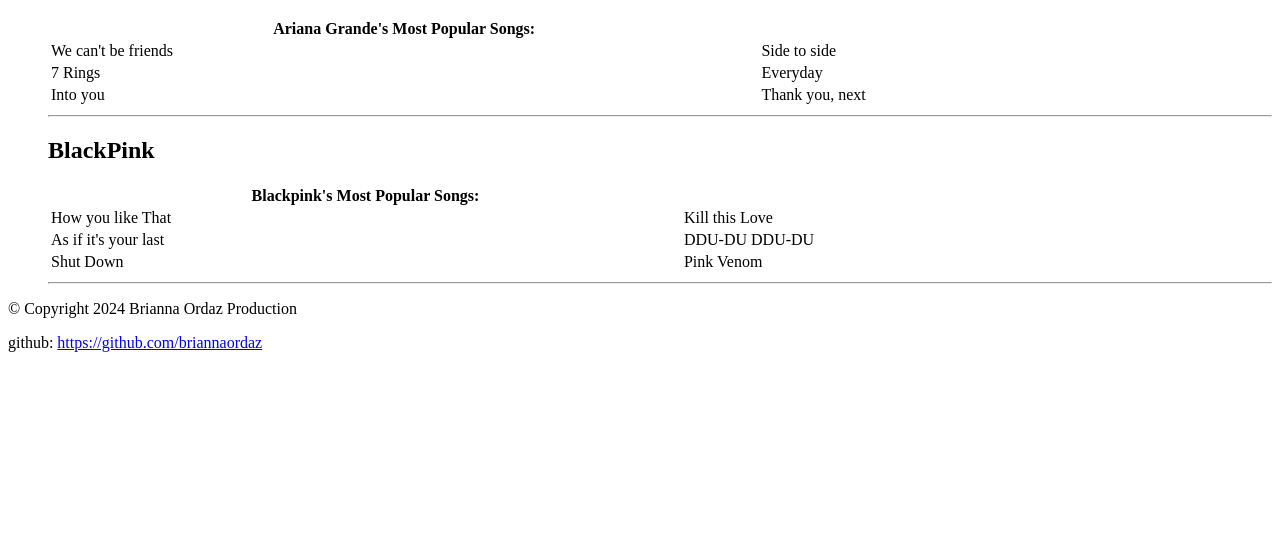
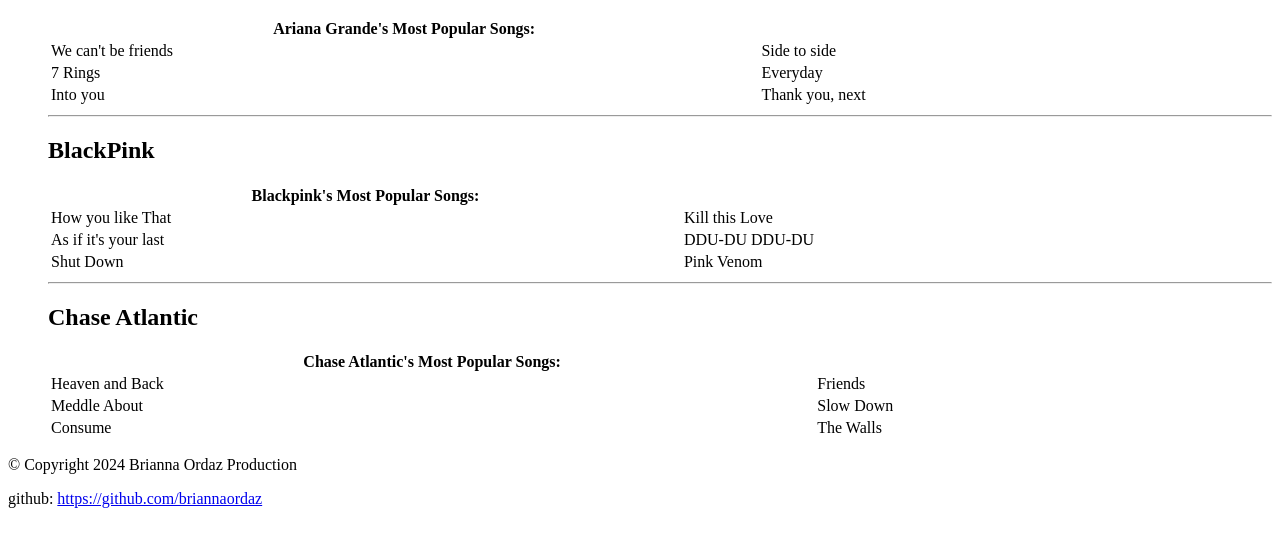
Before and after one commit to briannaordaz/COMP001A.FavoriteArtists, a plain HTML site: page tables.html in a window 1280 px wide. Shown: the part 232-778 px from the top of the page. Drawn offline with Linux system fonts and the light colour scheme.

Commit message:
added songs for Chase Atlantic

```diff
--- a/tables.html
+++ b/tables.html
@@ -73,6 +73,30 @@
             </table>
         </div>
         <hr>
+        <div id="table3">
+            <table style="width: 1000px;">
+                <h2>Chase Atlantic</h2>
+                <thead>
+                    <tr>
+                        <th>Chase Atlantic's Most Popular Songs:</th>
+                    </tr>
+                </thead>
+                <tbody>
+                    <tr>
+                        <td>Heaven and Back</td>
+                        <td>Friends</td>
+                    </tr>
+                    <tr>
+                        <td>Meddle About</td>
+                        <td>Slow Down</td>
+                    </tr>
+                    <tr>
+                        <td>Consume</td>
+                        <td>The Walls</td>
+                    </tr>
+                </tbody>
+            </table>
+        </div>
 </ul>
 
     </main>
```
